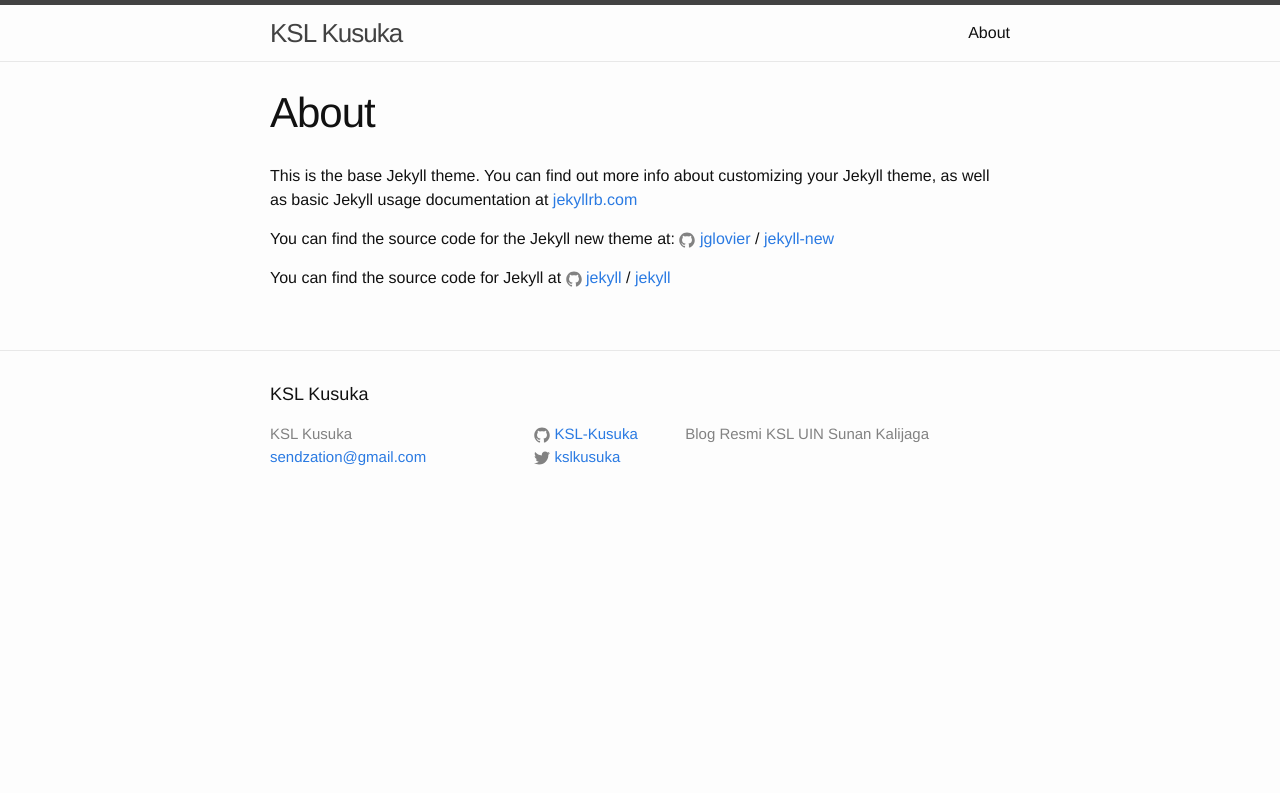
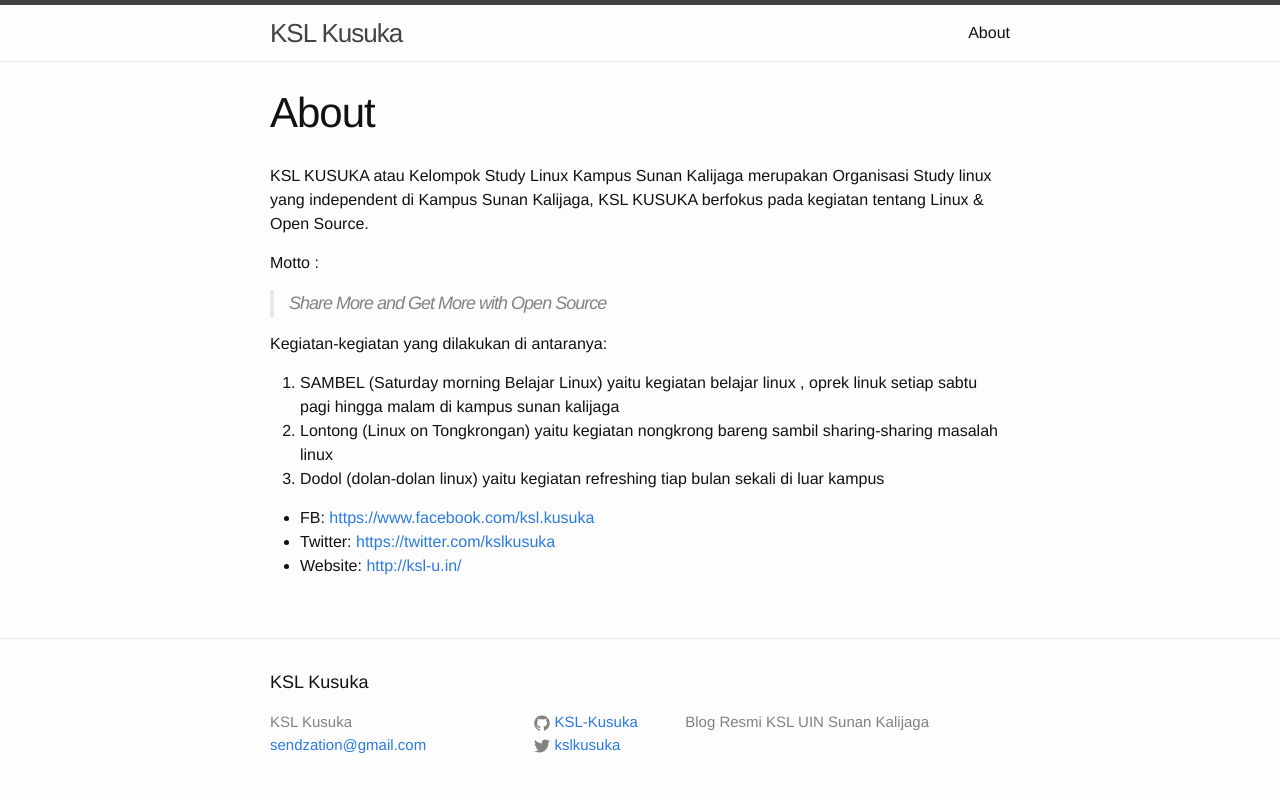
Before and after one commit to KSL-Kusuka/ksl-kusuka.github.io, a Jekyll site: the page built from about.md, in a window 1280 px wide. Shown: the top 793 px of the page. Built offline with Jekyll 4.4.1, drawn with Linux system fonts in a browser that asks for light colours.

Commit message:
Update about.md

```diff
--- a/about.md
+++ b/about.md
@@ -4,12 +4,18 @@
 permalink: /about/
 ---
 
-This is the base Jekyll theme. You can find out more info about customizing your Jekyll theme, as well as basic Jekyll usage documentation at [jekyllrb.com](http://jekyllrb.com/)
+KSL KUSUKA atau Kelompok Study Linux Kampus Sunan Kalijaga merupakan Organisasi Study linux yang independent di Kampus Sunan Kalijaga, KSL KUSUKA berfokus pada kegiatan tentang Linux & Open Source.
 
-You can find the source code for the Jekyll new theme at:
-{% include icon-github.html username="jglovier" %} /
-[jekyll-new](https://github.com/jglovier/jekyll-new)
+Motto :
 
-You can find the source code for Jekyll at
-{% include icon-github.html username="jekyll" %} /
-[jekyll](https://github.com/jekyll/jekyll)
+> Share More and Get More with Open Source
+
+Kegiatan-kegiatan yang dilakukan di antaranya:
+
+1. SAMBEL (Saturday morning Belajar Linux) yaitu kegiatan belajar linux , oprek linuk setiap sabtu pagi hingga malam di kampus sunan kalijaga
+2. Lontong (Linux on Tongkrongan) yaitu kegiatan nongkrong bareng sambil sharing-sharing masalah linux
+3. Dodol (dolan-dolan linux) yaitu kegiatan refreshing tiap bulan sekali di luar kampus
+
+* FB: [https://www.facebook.com/ksl.kusuka](https://www.facebook.com/ksl.kusuka)
+* Twitter: [https://twitter.com/kslkusuka](https://twitter.com/kslkusuka)
+* Website: [http://ksl-u.in/](http://ksl-u.in/)
```
